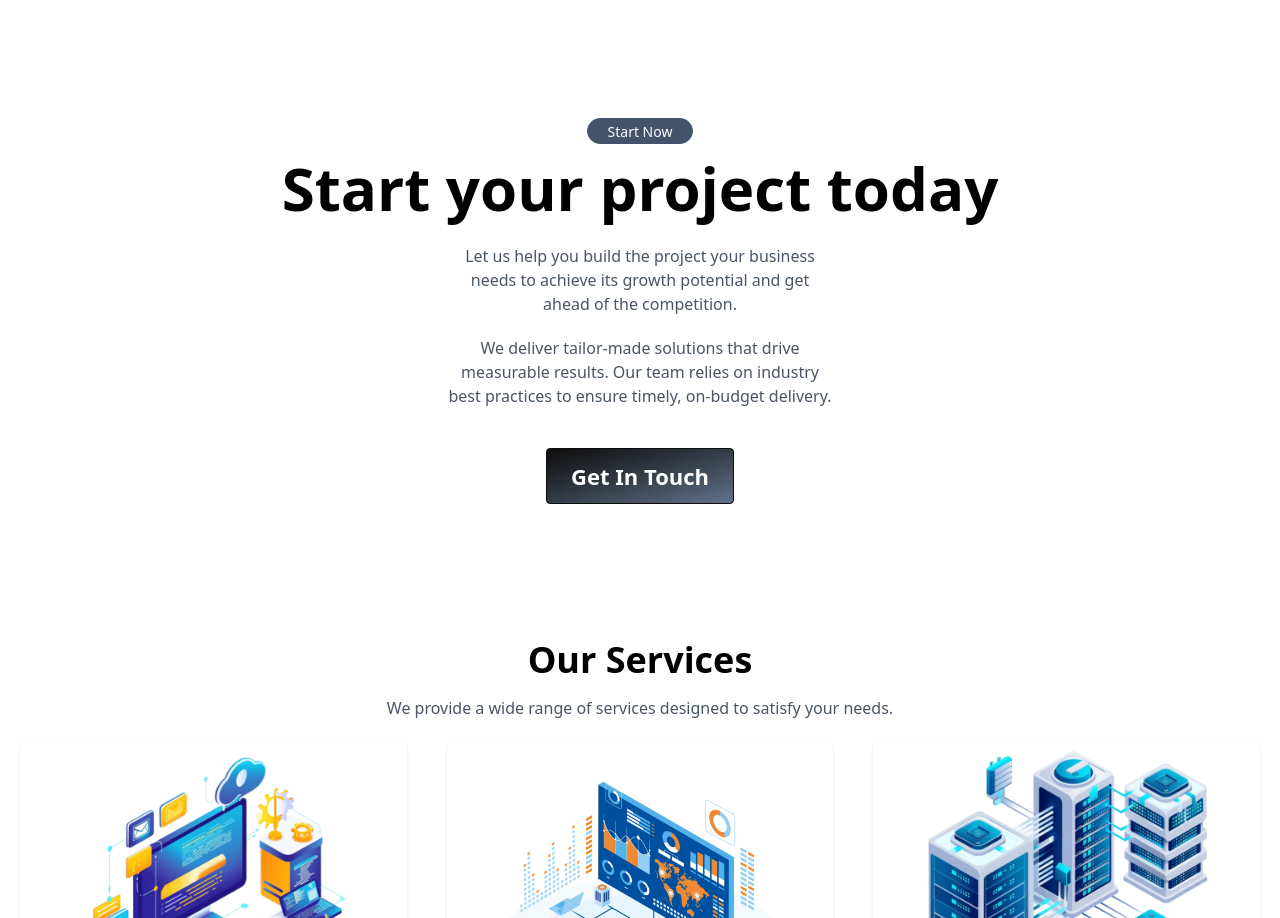
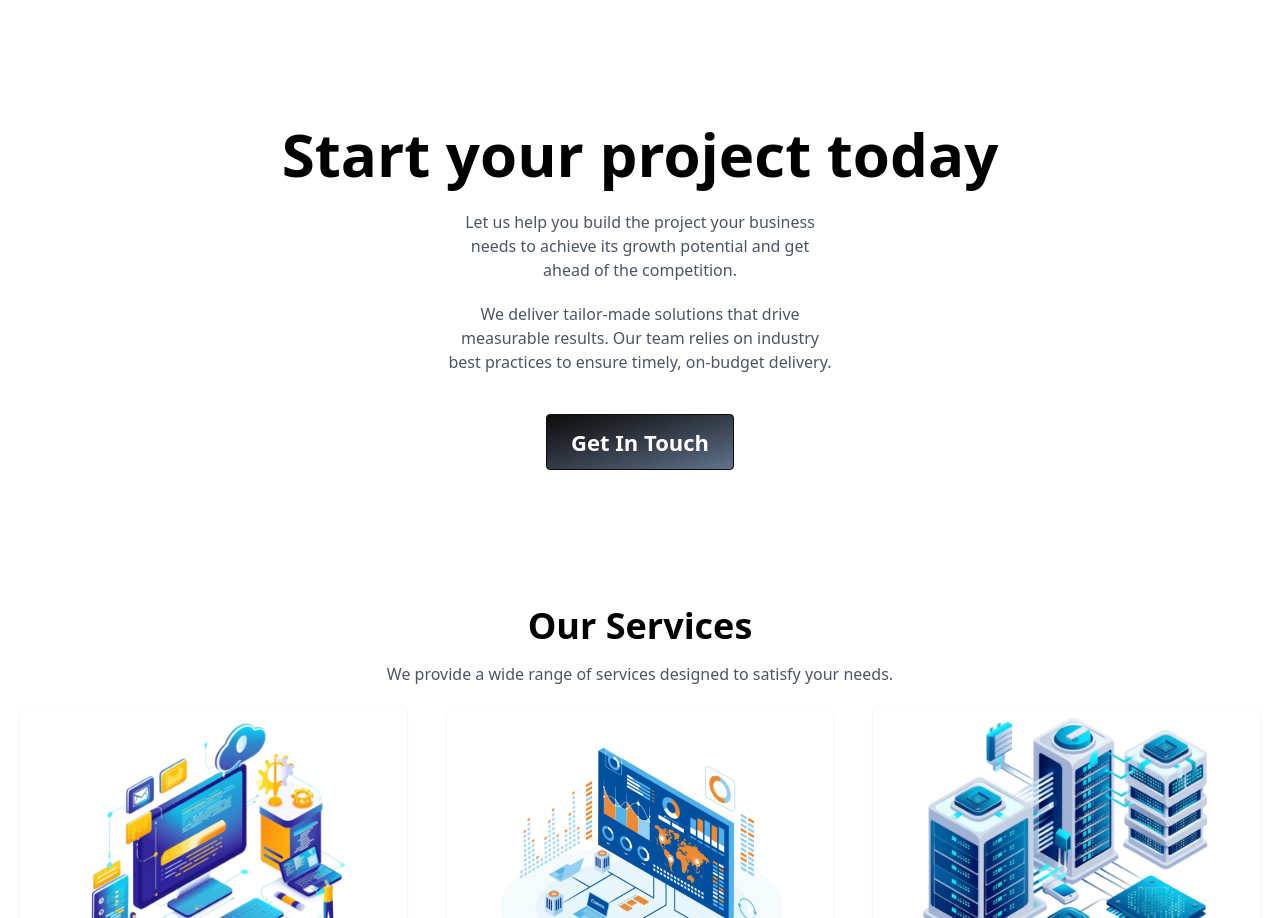
Before and after one commit to Housing-Nonprofit/omg-landing, a React (Vite) app: page / in a window 1280 px wide. Shown: the part 2097-3015 px from the top of the page. Built offline with nearby package versions, Linux system fonts and the light colour scheme.

Commit message:
remove badge from cta

```diff
--- a/src/components/organisms/HomePage/CTA.jsx
+++ b/src/components/organisms/HomePage/CTA.jsx
@@ -3,9 +3,6 @@ import React from "react";
 export const CTA = () => {
   return (
     <div id="call-to-action" className="pt-30 pb-15 m-auto text-center">
-        <div className="badge badge-secondary mb-2 px-5 py-3">
-          Start Now
-        </div>
       <h2 className="text-6xl/18 pb-5 font-bold portrait:text-5xl/14 portrait:px-5">
         Start your project today
       </h2>
```
